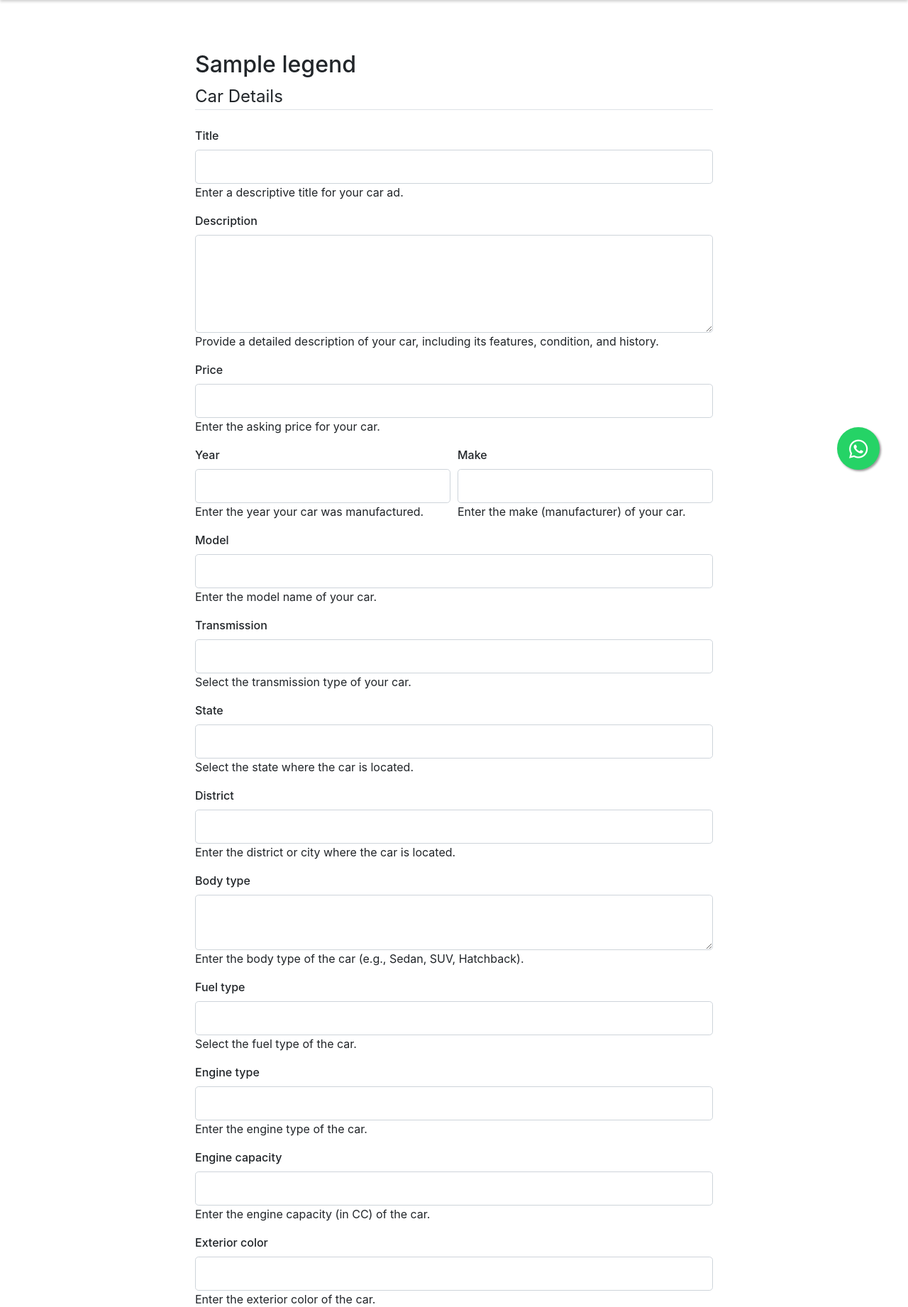
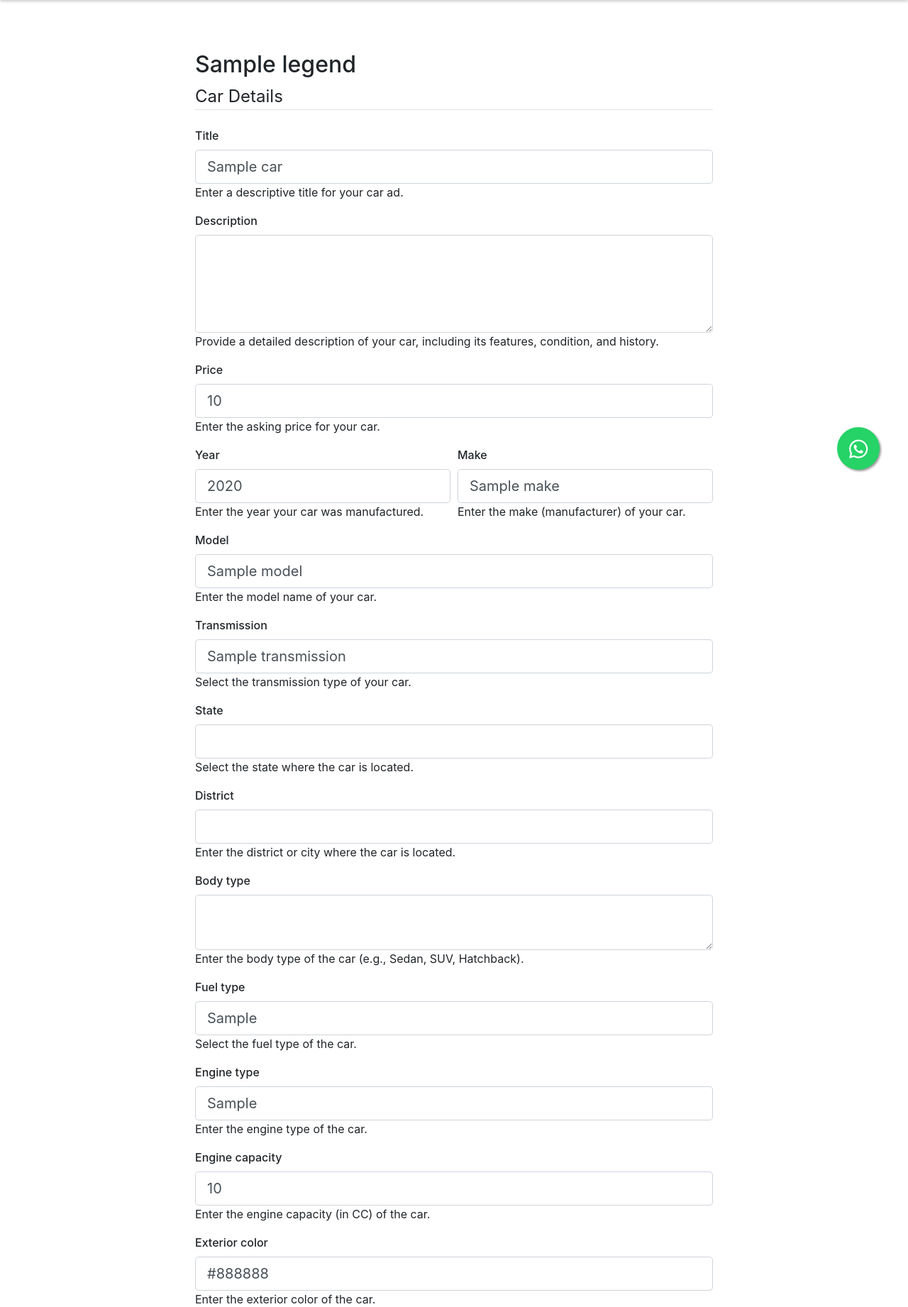
Before and after one commit to rajkumardatascientist/xlocars, a Python web app: template templates/create_car.html in a window 1280 px wide. Shown: the part 98-1940 px from the top of the page at 71% size. Run offline with Jinja, Linux system fonts and the light colour scheme; the template is opened without the code that fills it: most values are stand-ins (such as "Sample title", 1, 10 or a date in 2020); form fields are guessed from the names that the template uses; some libraries are stand-ins or nearby versions.

Commit message:
Update create_car.html

```diff
--- a/templates/create_car.html
+++ b/templates/create_car.html
@@ -11,7 +11,7 @@
 
                         <div class="form-group">
                             {{ form.title.label(class="form-control-label") }}
-                            {{ form.title(class="form-control form-control-lg", value=request.form.title if request.form.title else '') }}
+                            {{ form.title(class="form-control form-control-lg", value=form.title.data if form.title.data else car.title if car else '') }}
                             {% if form.title.errors %}
                                 <div class="invalid-feedback">
                                     {% for error in form.title.errors %}
@@ -25,7 +25,7 @@
 
                         <div class="form-group">
                             {{ form.description.label(class="form-control-label") }}
-                            {{ form.description(class="form-control form-control-lg", rows="4") }}
+                            {{ form.description(class="form-control form-control-lg", rows="4", value=form.description.data if form.description.data else car.description if car else '') }}
                             {% if form.description.errors %}
                                 <div class="invalid-feedback">
                                     {% for error in form.description.errors %}
@@ -39,7 +39,7 @@
 
                         <div class="form-group">
                             {{ form.price.label(class="form-control-label") }}
-                            {{ form.price(class="form-control form-control-lg") }}
+                            {{ form.price(class="form-control form-control-lg", value=form.price.data if form.price.data else car.price if car else '') }}
                             {% if form.price.errors %}
                                 <div class="invalid-feedback">
                                     {% for error in form.price.errors %}
@@ -54,7 +54,7 @@
                         <div class="form-row">
                             <div class="form-group col-md-6">
                                 {{ form.year.label(class="form-control-label") }}
-                                {{ form.year(class="form-control form-control-lg") }}
+                                {{ form.year(class="form-control form-control-lg", value=form.year.data if form.year.data else car.year if car else '') }}
                                 {% if form.year.errors %}
                                     <div class="invalid-feedback">
                                         {% for error in form.year.errors %}
@@ -68,7 +68,7 @@
 
                             <div class="form-group col-md-6">
                                 {{ form.make.label(class="form-control-label") }}
-                                {{ form.make(class="form-control form-control-lg") }}
+                                {{ form.make(class="form-control form-control-lg", value=form.make.data if form.make.data else car.make if car else '') }}
                                 {% if form.make.errors %}
                                     <div class="invalid-feedback">
                                         {% for error in form.make.errors %}
@@ -83,7 +83,7 @@
 
                         <div class="form-group">
                             {{ form.model.label(class="form-control-label") }}
-                            {{ form.model(class="form-control form-control-lg") }}
+                            {{ form.model(class="form-control form-control-lg", value=form.model.data if form.model.data else car.model if car else '') }}
                             {% if form.model.errors %}
                                 <div class="invalid-feedback">
                                     {% for error in form.model.errors %}
@@ -97,7 +97,7 @@
 
                         <div class="form-group">
                             {{ form.transmission.label(class="form-control-label") }}
-                            {{ form.transmission(class="form-control form-control-lg") }}
+                            {{ form.transmission(class="form-control form-control-lg", value=form.transmission.data if form.transmission.data else car.transmission if car else '') }}
                             {% if form.transmission.errors %}
                                 <div class="invalid-feedback">
                                     {% for error in form.transmission.errors %}
@@ -139,7 +139,7 @@
 
                           <div class="form-group">
                             {{ form.body_type.label(class="form-control-label") }}
-                            {{ form.body_type(class="form-control form-control-lg") }}
+                            {{ form.body_type(class="form-control form-control-lg", value=form.body_type.data if form.body_type.data else car.body_type if car else '') }}
                             {% if form.body_type.errors %}
                                 <div class="invalid-feedback">
                                     {% for error in form.body_type.errors %}
@@ -153,7 +153,7 @@
 
                         <div class="form-group">
                             {{ form.fuel_type.label(class="form-control-label") }}
-                            {{ form.fuel_type(class="form-control form-control-lg") }}
+                            {{ form.fuel_type(class="form-control form-control-lg", value=form.fuel_type.data if form.fuel_type.data else car.fuel_type if car else '') }}
                             {% if form.fuel_type.errors %}
                                 <div class="invalid-feedback">
                                     {% for error in form.fuel_type.errors %}
@@ -167,7 +167,7 @@
 
                          <div class="form-group">
                             {{ form.engine_type.label(class="form-control-label") }}
-                            {{ form.engine_type(class="form-control form-control-lg") }}
+                            {{ form.engine_type(class="form-control form-control-lg", value=form.engine_type.data if form.engine_type.data else car.engine_type if car else '') }}
                             {% if form.engine_type.errors %}
                                 <div class="invalid-feedback">
                                     {% for error in form.engine_type.errors %}
@@ -181,7 +181,7 @@
 
                        <div class="form-group">
                             {{ form.engine_capacity.label(class="form-control-label") }}
-                            {{ form.engine_capacity(class="form-control form-control-lg") }}
+                            {{ form.engine_capacity(class="form-control form-control-lg", value=form.engine_capacity.data if form.engine_capacity.data else car.engine_capacity if car else '') }}
                             {% if form.engine_capacity.errors %}
                                 <div class="invalid-feedback">
                                     {% for error in form.engine_capacity.errors %}
@@ -195,7 +195,7 @@
 
                          <div class="form-group">
                             {{ form.exterior_color.label(class="form-control-label") }}
-                            {{ form.exterior_color(class="form-control form-control-lg") }}
+                            {{ form.exterior_color(class="form-control form-control-lg", value=form.exterior_color.data if form.exterior_color.data else car.exterior_color if car else '') }}
                             {% if form.exterior_color.errors %}
                                 <div class="invalid-feedback">
                                     {% for error in form.exterior_color.errors %}
@@ -209,7 +209,7 @@
 
                         <div class="form-group">
                             {{ form.interior_color.label(class="form-control-label") }}
-                            {{ form.interior_color(class="form-control form-control-lg") }}
+                            {{ form.interior_color(class="form-control form-control-lg", value=form.interior_color.data if form.interior_color.data else car.interior_color if car else '') }}
                             {% if form.interior_color.errors %}
                                 <div class="invalid-feedback">
                                     {% for error in form.interior_color.errors %}
@@ -223,7 +223,7 @@
 
                         <div class="form-group">
                             {{ form.kilometers.label(class="form-control-label") }}
-                            {{ form.kilometers(class="form-control form-control-lg") }}
+                            {{ form.kilometers(class="form-control form-control-lg", value=form.kilometers.data if form.kilometers.data else car.kilometers if car else '') }}
                             {% if form.kilometers.errors %}
                                 <div class="invalid-feedback">
                                     {% for error in form.kilometers.errors %}
@@ -237,7 +237,7 @@
 
                         <div class="form-group">
                             {{ form.no_of_owners.label(class="form-control-label") }}
-                            {{ form.no_of_owners(class="form-control form-control-lg") }}
+                            {{ form.no_of_owners(class="form-control form-control-lg", value=form.no_of_owners.data if form.no_of_owners.data else car.no_of_owners if car else '') }}
                             {% if form.no_of_owners.errors %}
                                 <div class="invalid-feedback">
                                     {% for error in form.no_of_owners.errors %}
@@ -246,6 +246,20 @@
                                 </div>
                             {% else %}
                                  <span>Enter the number of previous owners the car has had.</span>
+                            {% endif %}
+                        </div>
+
+                        <div class="form-group">
+                            {{ form.seller_phone.label(class="form-control-label") }}
+                            {{ form.seller_phone(class="form-control form-control-lg", value=form.seller_phone.data if form.seller_phone.data else car.seller_phone if car else '') }}
+                            {% if form.seller_phone.errors %}
+                                <div class="invalid-feedback">
+                                    {% for error in form.seller_phone.errors %}
+                                        <span>{{ error }}</span>
+                                    {% endfor %}
+                                </div>
+                            {% else %}
+                                 <span>Enter the seller's phone number.</span>
                             {% endif %}
                         </div>
 
```
